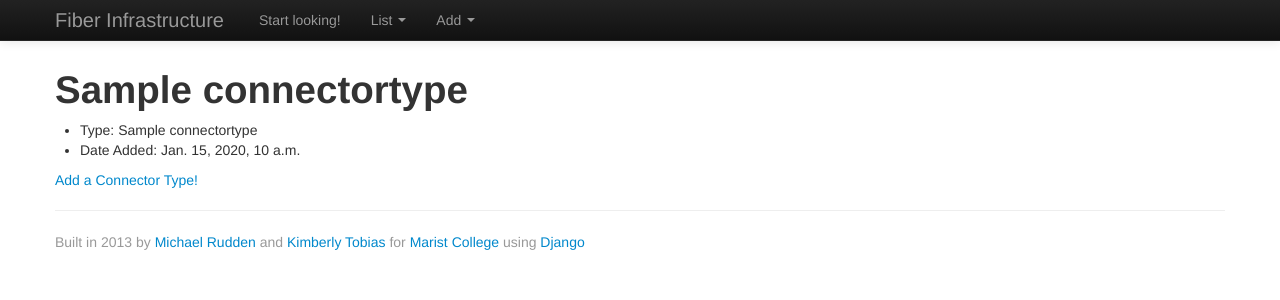
After one commit to mrudden/fiber, a Django app: template templates/fiberdb/connectortypes_detail.html in a window 1280 px wide. The commit adds this page. Shown: the top 300 px of the page. Run offline with Django 3.2, Linux system fonts and the light colour scheme; the template is opened without the code that fills it: most values are stand-ins (such as "Sample title", 1, 10 or a date in 2020); some libraries are stand-ins or nearby versions.

Commit message:
building detailviews

```diff
--- a/templates/fiberdb/adaptorplateconnectors_detail.html
+++ b/templates/fiberdb/adaptorplateconnectors_detail.html
@@ -10,6 +10,7 @@
     <li>LAN Room: {{ adaptorplateconnector.adaptor_plate_id.box_id.rack_id.lan_room_id.lan_room_name }}</li>
     <li>Rack: {{ adaptorplateconnector.adaptor_plate_id.box_id.rack_id.rack_name }}</li>
     <li>Box: {{ adaptorplateconnector.adaptor_plate_id.box_id.box_name }}</li>
+    <li>Adaptor Plate: {{ adaptorplateconnector.adaptor_plate_id }}</li>
     <li>Date Added: {{ adaptorplateconnector.date_added }}</li>
     <li>Connector Type in {{ adaptorplateconnector }}:</li>
     <ul>
--- /dev/null
+++ b/templates/fiberdb/connectortypes_detail.html
@@ -0,0 +1,13 @@
+{% extends "fiberdb/base.html" %}
+
+{% block title %}{{ connectortype }}{% endblock %}
+
+{% block heading %}{{ connectortype }}{% endblock %}
+
+{% block content %}
+<ul>
+    <li>Type: {{ connectortype }}</li>
+    <li>Date Added: {{ connectortype.date_added }}</li>
+</ul>
+<a href="/connectortypes/add">Add a Connector Type!</a>
+{% endblock %}
```
